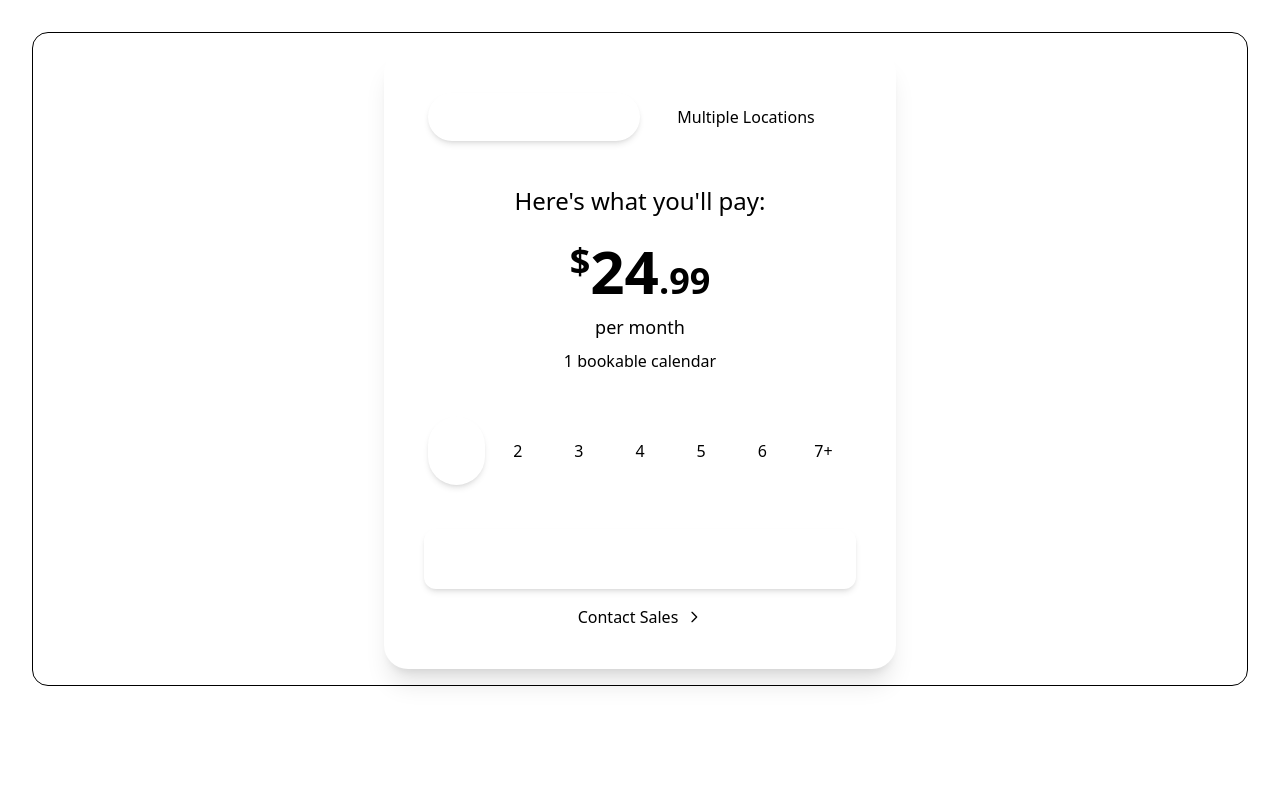
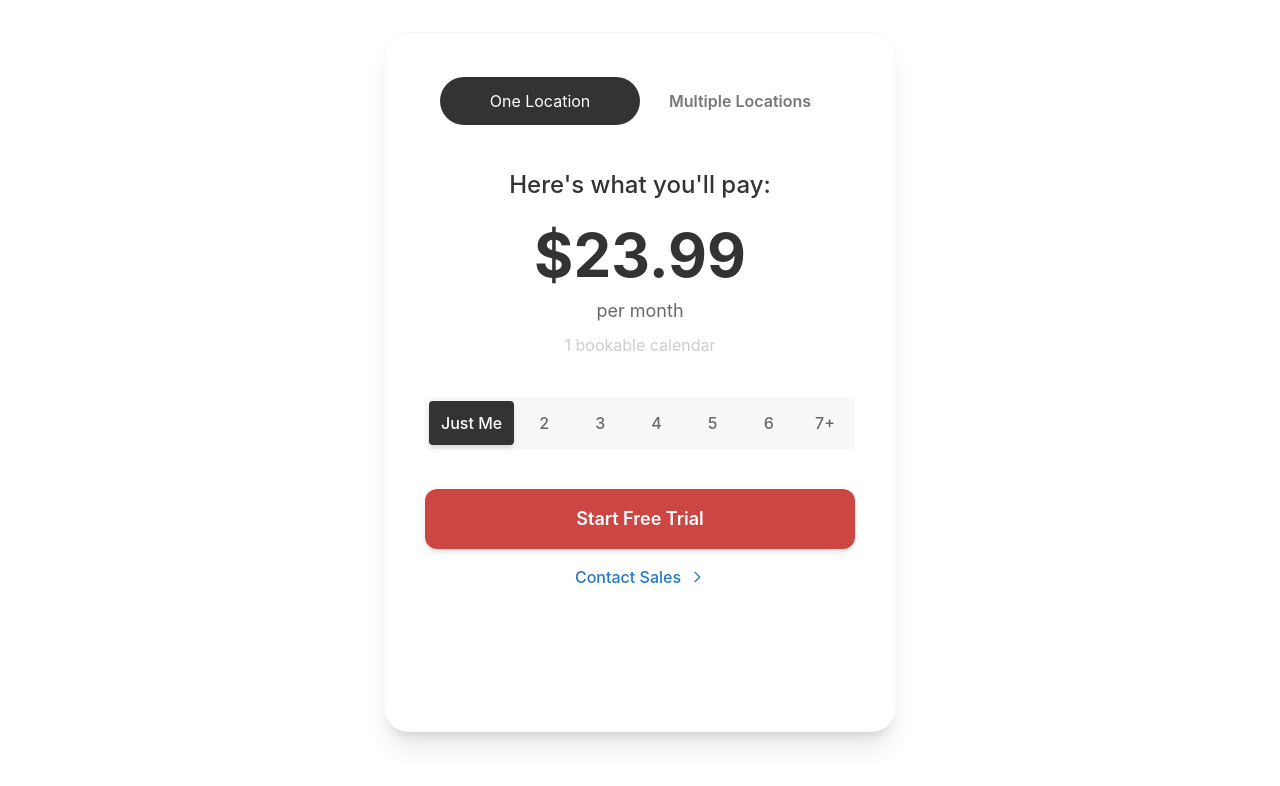
Before and after one commit to vagarogit/hubspot-pricing, a React (Vite) app: page / in a window 1280 px wide. Shown: the top 786 px of the page. Built offline with nearby package versions, Linux system fonts and the light colour scheme.

Commit message:
working
working

```diff
--- a/src/components/pricing/PricingCalculator.tsx
+++ b/src/components/pricing/PricingCalculator.tsx
@@ -1,65 +1,116 @@
 import { useState } from 'react'
+
+type TeamSizeOption = 'Just Me' | '2' | '3' | '4' | '5' | '6' | '7+'
 
 export default function PricingCalculator() {
   const [locationType, setLocationType] = useState<'one' | 'multiple'>('one')
-  const [teamSize, setTeamSize] = useState<string>('Just Me')
+  const [teamSize, setTeamSize] = useState<TeamSizeOption>('Just Me')
 
-  const basePrice = 23.99
-  const teamSizeMultiplier = teamSize === 'Just Me' ? 1 : parseInt(teamSize)
-  const totalPrice = basePrice * teamSizeMultiplier
+  const teamSizeOptions: TeamSizeOption[] = ['Just Me', '2', '3', '4', '5', '6', '7+']
+  const pricingTiers: Record<TeamSizeOption, number> = {
+    'Just Me': 23.99,
+    '2': 33.99,
+    '3': 43.99,
+    '4': 53.99,
+    '5': 63.99,
+    '6': 73.99,
+    '7+': 83.99
+  }
 
-  const teamSizeOptions = ['Just Me', '2', '3', '4', '5', '6', '7+']
+  const totalPrice = pricingTiers[teamSize]
 
   return (
-    <div className="flex items-center justify-center bg-white border border-inkLightest rounded-2xl p-4">
-      <div className="bg-white rounded-3xl shadow-xl p-10 max-w-lg w-full">
+    <div className="container mx-auto justify-center flex">
+      <div className="bg-white rounded-3xl shadow-xl p-10 max-w-lg w-full border border-ink-lightest min-h-[700px]">
         {/* Location Toggle */}
-        <div className="bg-inkLightest rounded-full p-1 mb-10 flex">
-          <button
-            onClick={() => setLocationType('one')}
-            className={`flex-1 py-3 px-8 rounded-full text-base font-medium transition-all duration-200 ${
-              locationType === 'one'
-                ? 'bg-charcoal text-white shadow-md'
-                : 'text-inkDark hover:text-charcoal'
+        <div
+          className="tab-inner-shadow mx-auto mb-10 h-14 w-full max-w-[408px] cursor-pointer rounded-full p-1"
+          onClick={() => setLocationType(locationType === 'one' ? 'multiple' : 'one')}
+        >
+          <div className="relative mx-auto h-12 w-full max-w-[400px]">
+            <div
+              className={`absolute bottom-0 top-0 flex w-1/2 items-center justify-center rounded-full font-semibold text-[#777777] transition-all duration-500 hover:text-black ${
+                locationType === 'multiple' ? 'left-0' : 'left-1/2'
               }`}
             >
-            One Location
-          </button>
-          <button
-            onClick={() => setLocationType('multiple')}
-            className={`flex-1 py-3 px-8 rounded-full text-base font-medium transition-all duration-200 ${
-              locationType === 'multiple'
-                ? 'bg-charcoal text-white shadow-md'
-                : 'text-inkDark hover:text-charcoal'
+              {locationType === 'one'
+                ? 'Multiple Locations'
+                : 'One Location'}
+            </div>
+            <div
+              className={`absolute bottom-0 top-0 flex w-1/2 items-center justify-center rounded-full bg-charcoal text-white transition-all duration-500 ${
+                locationType === 'multiple' ? 'left-1/2' : 'left-0'
               }`}
             >
-            Multiple Locations
+              {locationType === 'multiple' ? 'Multiple Locations' : 'One Location'}
+            </div>
+          </div>
+        </div>
+
+        {locationType === 'multiple' ? (
+          <>
+            {/* Enterprise-specific content */}
+           <div className="flex flex-col gap-4">
+           <img
+              src="https://us-west-2.graphassets.com/AalLHDRueT6SDLkGLppQVz/4Ayj6CA9Qaeg0Vbr5jgM"
+              alt="Enterprise Icon"
+              className="mx-auto"
+              width="207"
+              height="95"
+            />
+            <h2 className="mb-4 text-center text-2xl font-bold tracking-tight text-gray-900 md:block">
+              Enterprise Business Software
+            </h2>
+            <p className="mb-4 text-center text-base text-gray-400">
+              Go enterprise for Vagaro&apos;s powerful and intuitive
+              <br />
+              multi-location platform with advanced admin
+              <br /> features and security.
+            </p>
+            <div className="flex justify-center gap-4">
+                <div className="flex justify-center">
+                    <button className="bg-none text-charcoal px-4 py-2 rounded-2 h-12">
+                   Call us Now (925) 515-5055
                     </button>
                 </div>
-
+            </div>
+            <div className="flex justify-center">
+              <button className="bg-primary text-white px-4 py-2 rounded-2 h-12">
+                Contact Multi-location Team
+              </button>
+            </div>
+            <div className="flex justify-center">
+              <button className="bg-none text-blue-default px-4 py-2 ">
+                Learn more
+              </button>
+            </div>
+           </div>
+            {/* Add more enterprise-specific content */}
+          </>
+        ) : (
+          <>
             {/* Pricing Display */}
             <div className="text-center mb-10">
               <h2 className="text-2xl font-medium text-charcoal mb-6">Here's what you'll pay:</h2>
               <div className="mb-3">
                 <span className="text-6xl font-bold text-charcoal">
-              <span className="text-4xl align-top">$</span>{totalPrice.toFixed(0)}
-              <span className="text-4xl">.99</span>
+                  ${totalPrice.toFixed(2)}
                 </span>
               </div>
-          <p className="text-inkDark text-lg">per month</p>
-          <p className="text-inkLight text-base mt-2">1 bookable calendar</p>
+              <p className="text-ink-dark text-lg">per month</p>
+              <p className="text-ink-light text-base mt-2">1 bookable calendar</p>
             </div>
 
             {/* Team Size Selector */}
-        <div className="bg-inkLightest rounded-full p-1 mb-10 flex gap-1">
+            <div className="bg-ink-lightest rounded p-1 mb-10 flex gap-1">
               {teamSizeOptions.map((option) => (
                 <button
                   key={option}
                   onClick={() => setTeamSize(option)}
-              className={`flex-1 py-2.5 px-3 rounded-full text-base font-medium transition-all duration-200 ${
+                  className={`flex-1 py-2.5 px-3 rounded text-base font-medium transition-all duration-200 text-nowrap ${
                     teamSize === option
                       ? 'bg-charcoal text-white shadow-md'
-                  : 'text-inkDark hover:text-charcoal'
+                      : 'text-ink-dark hover:text-charcoal'
                   }`}
                 >
                   {option}
@@ -70,18 +121,20 @@ export default function PricingCalculator() {
             {/* Action Buttons */}
             <div className="space-y-4">
               <button
-            className="w-full bg-primary hover:bg-primaryHover text-white font-semibold py-4 px-8 rounded-xl text-lg transition-colors duration-200 shadow-md hover:shadow-lg bg-primary"
+                className="w-full hover:bg-primary-hover text-white font-semibold py-4 px-8 rounded-xl text-lg transition-colors duration-200 shadow-md hover:shadow-lg bg-primary"
               >
                 Start Free Trial
               </button>
 
-          <button className="w-full text-bluelink hover:text-blueDark font-medium flex items-center justify-center gap-2 text-base transition-colors duration-200">
+              <button className="w-full text-bluelink hover:text-blue-dark font-medium flex items-center justify-center gap-2 text-base transition-colors duration-200">
                 Contact Sales
                 <svg className="w-4 h-4" fill="none" stroke="currentColor" viewBox="0 0 24 24">
                   <path strokeLinecap="round" strokeLinejoin="round" strokeWidth={2} d="M9 5l7 7-7 7" />
                 </svg>
               </button>
             </div>
+          </>
+        )}
       </div>
     </div>
   )
--- a/src/index.css
+++ b/src/index.css
@@ -1 +1,131 @@
 @import "tailwindcss";
+
+@theme inline {
+  --color-background: var(--background);
+  --color-foreground: var(--foreground);
+  --font-sans: proxima-nova, -apple-system, BlinkMacSystemFont, "Segoe UI",
+    Roboto, Helvetica, Arial, sans-serif;
+  --font-mono: ui-monospace, Menlo, Monaco, "Cascadia Mono", "Segoe UI Mono",
+    "Roboto Mono", "Oxygen Mono", "Ubuntu Monospace", "Source Code Pro",
+    "Fira Mono", "Droid Sans Mono", "Courier New", monospace;
+  --font-baskerville: baskerville-display-pt, serif;
+  --font-baskerville-urw: baskerville-urw, serif;
+  /* Radix UI Colors */
+  --color-black-a1: var(--black-a1);
+  --color-black-a2: var(--black-a2);
+  --color-black-a3: var(--black-a3);
+  --color-black-a4: var(--black-a4);
+  --color-black-a5: var(--black-a5);
+  --color-black-a6: var(--black-a6);
+  --color-black-a7: var(--black-a7);
+  --color-black-a8: var(--black-a8);
+  --color-black-a9: var(--black-a9);
+  --color-black-a10: var(--black-a10);
+  --color-black-a11: var(--black-a11);
+  --color-black-a12: var(--black-a12);
+  --color-mauve-1: var(--mauve-1);
+  --color-mauve-2: var(--mauve-2);
+  --color-mauve-3: var(--mauve-3);
+  --color-mauve-4: var(--mauve-4);
+  --color-mauve-5: var(--mauve-5);
+  --color-mauve-6: var(--mauve-6);
+  --color-mauve-7: var(--mauve-7);
+  --color-mauve-8: var(--mauve-8);
+  --color-mauve-9: var(--mauve-9);
+  --color-mauve-10: var(--mauve-10);
+  --color-mauve-11: var(--mauve-11);
+  --color-mauve-12: var(--mauve-12);
+  --color-violet-1: var(--violet-1);
+  --color-violet-2: var(--violet-2);
+  --color-violet-3: var(--violet-3);
+  --color-violet-4: var(--violet-4);
+  --color-violet-5: var(--violet-5);
+  --color-violet-6: var(--violet-6);
+  --color-violet-7: var(--violet-7);
+  --color-violet-8: var(--violet-8);
+  --color-violet-9: var(--violet-9);
+  --color-violet-10: var(--violet-10);
+  --color-violet-11: var(--violet-11);
+  --color-violet-12: var(--violet-12);
+  --color-indigo-1: var(--indigo-1);
+  --color-indigo-2: var(--indigo-2);
+  --color-indigo-3: var(--indigo-3);
+  --color-indigo-4: var(--indigo-4);
+  --color-indigo-5: var(--indigo-5);
+  --color-indigo-6: var(--indigo-6);
+  --color-indigo-7: var(--indigo-7);
+  --color-indigo-8: var(--indigo-8);
+  --color-indigo-9: var(--indigo-9);
+  --color-indigo-10: var(--indigo-10);
+  --color-indigo-11: var(--indigo-11);
+  --color-indigo-12: var(--indigo-12);
+  --color-purple-1: var(--purple-1);
+  --color-purple-2: var(--purple-2);
+  --color-purple-3: var(--purple-3);
+  --color-purple-4: var(--purple-4);
+  --color-purple-5: var(--purple-5);
+  --color-purple-6: var(--purple-6);
+  --color-purple-7: var(--purple-7);
+  --color-purple-8: var(--purple-8);
+  --color-purple-9: var(--purple-9);
+  --color-purple-10: var(--purple-10);
+  --color-purple-11: var(--purple-11);
+  --color-purple-12: var(--purple-12);
+  /* Vagaro Colors */
+  --color-bisque-dark: #f0d7bf;
+  --color-bisque-light: #fbf2ea;
+  --color-black: #000000;
+  --color-blue-dark: #26639c;
+  --color-blue-default: #2479c7;
+  --color-bluelink: #2479c7;
+  --color-charcoal: #333333;
+  --color-curvegray: #e8e8e8;
+  --color-dark-mode-blue: #57b2ff;
+  --color-darkpaper: #121212;
+  --color-green: #67ae30;
+  --color-graywave: #ebebeb;
+  --color-hippa-blue: #2daae0;
+  --color-ink-dark: #696969;
+  --color-ink-darker: #333333;
+  --color-ink-darkest: #171717;
+  --color-ink-light: #cdcdcd;
+  --color-ink-lightest: #f8f8f8;
+  --color-lflamingo: #f4a08c;
+  --color-lightgray: #fcfcfc;
+  --color-ocean: #456367;
+  --color-ocean-green: #456367;
+  --color-paper-dark: #e6e4da;
+  --color-paper-light: #f7f7f4;
+  --color-podcastgreen: #55797b;
+  --color-primary: #cc4744;
+  --color-primary-dark: #b43136;
+  --color-primary-darker: #942b28;
+  --color-primary-gradient-end: #e0826d;
+  --color-primary-hover: #b43136;
+  --color-salmon-dark: #f4a08c;
+  --color-salmon-light: #facabf;
+  --color-sand: #f9f5ed;
+  --color-search-focus: #f9f8f8;
+  --color-star-yellow: #f6d645;
+  --color-status-green: #2fcc66;
+  --color-subtitle: #6d6e6f;
+  --color-tanwave: #efdac4;
+  --color-transparent: transparent;
+  --color-vdarktan: #e6e4da;
+  --color-vagarogreen: #456367;
+  --color-vlightpink: #fbf0f0;
+  --color-vlighttan: #f9f5ed;
+  --color-vpink: #f3ded3;
+  --color-vtaupe: #f0d7bf;
+  --color-wave-gray: #f3f3f3;
+  --color-mobile-dropdown: #f2f2f2;
+  --color-wavegray: #f8f8f8;
+  --color-white: #ffffff;
+  --color-whitesmoke: #f4f4f4;
+  /* Custom Shadows */
+  --perfect-shadow: 0px 4px 24px 0px rgba(0, 0, 0, 0.1);
+  --card-shadow: 0px 4px 24px 0px rgba(0, 0, 0, 0.1);
+  --pos-card-shadow: 0px 4px 24px 0px rgba(0, 0, 0, 0.1);
+  --tab-inner-shadow: inset 0 0 12px 0 rgb(0 0 0 / 16%),
+    inset 0 2px 16px 0 rgb(0 0 0 / 8%);
+}
```
Lines whose indentation alone changed are shown as unchanged.
